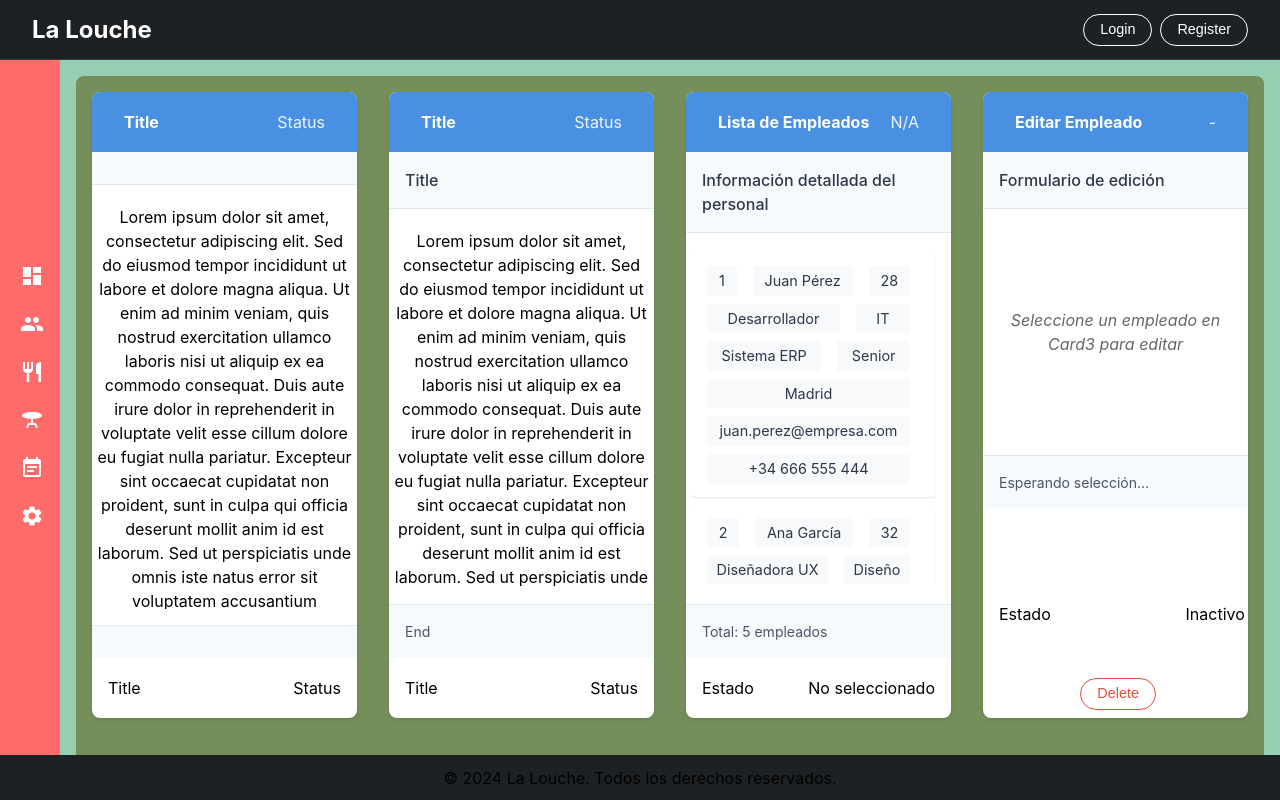
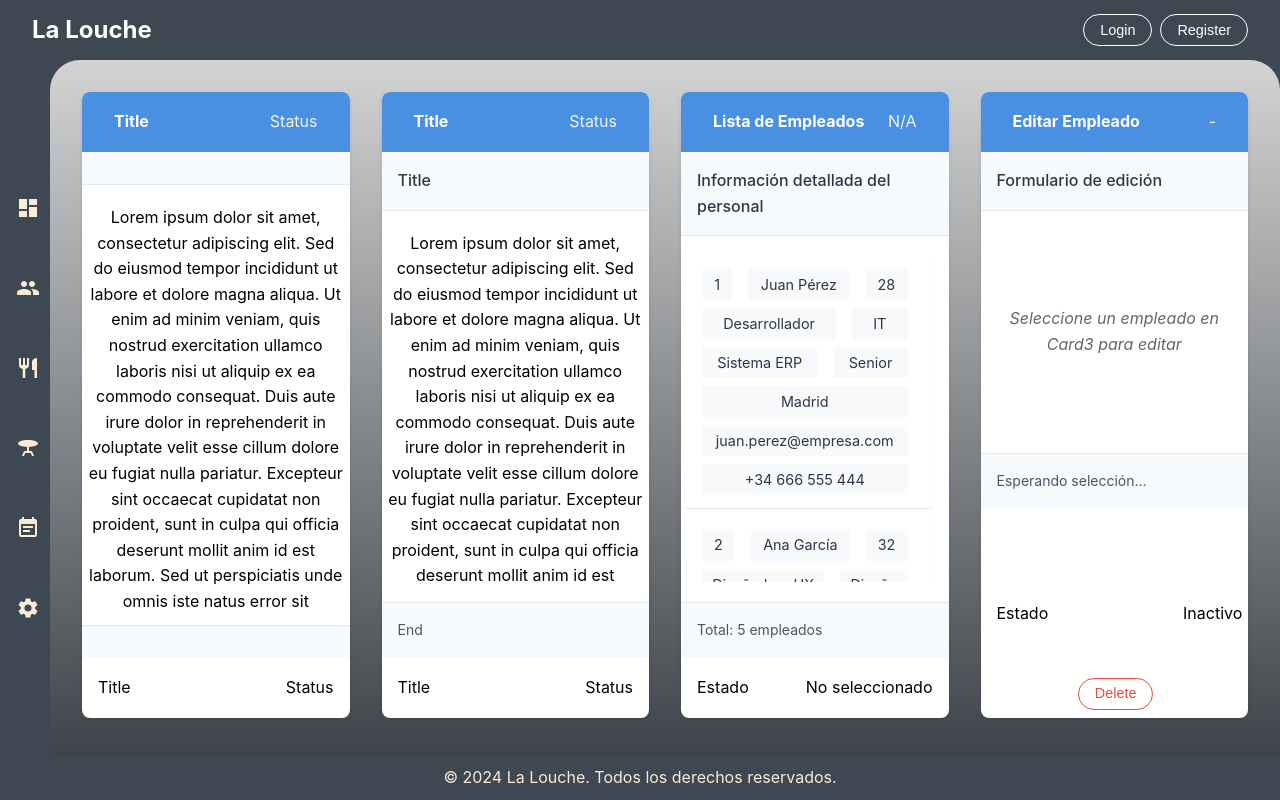
Before and after one commit to Ruben-Alvarez-Dev/daw_react_front, a React (Vite) app: page /users in a window 1280 px wide. Built offline with nearby package versions, Linux system fonts and the light colour scheme.

Commit message:
aside stage 5, transparencies & gradient

```diff
--- a/src/App.css
+++ b/src/App.css
@@ -18,6 +18,7 @@ html, body {
   width: 100vw;
   height: 100vh;
   overflow: hidden;
+  background-color: var(--bg-container);
 }
 
 /* Contenedor principal */
@@ -32,12 +33,12 @@ html, body {
 nav {
   width: 100%;
   height: 60px; /* altura fija */
-  background-color: var(--bg-navbar);
   flex-shrink: 0; /* evita que se encoja */
   display: flex;
   align-items: center;
-  padding: 0 20px;
-  color: white;
+  justify-content: space-between;
+  padding: 1rem 2rem;
+  color: #ffffff;
 }
 
 /* Contenedor de aside + main - Línea 2 */
@@ -51,11 +52,12 @@ nav {
 /* Aside */
 aside {
   width: 70px;
-  background-color: var(--bg-aside);
   flex-shrink: 0; /* mantiene su ancho */
   transition: width 0.3s ease;
   padding: 1rem;
-  color: white;
+  display: flex;
+  flex-direction: column;
+  align-items: center;
 }
 
 aside:hover {
@@ -65,14 +67,12 @@ aside:hover {
 /* Main content */
 .display {
   flex: 1; /* toma el espacio restante */
-  background-color: var(--bg-display);
   overflow-y: auto;
   padding: 1rem;
 }
 
 .display-container {
   height: 100%;
-  background-color: rgba(110, 130, 72, 0.82);
   border-radius: 8px;
   padding: 1rem;
 }
@@ -81,20 +81,21 @@ aside:hover {
 footer {
   width: 100%;
   height: 60px; /* altura fija */
-  background-color: var(--bg-footer);
   flex-shrink: 0; /* evita que se encoja */
   display: flex;
   align-items: center;
   justify-content: center;
-  color: black;
+  padding: var(--spacing-md);
+  color: var(--white);
+  background-color: transparent;
+
 }
 
-.App {
-  background-color: var(--dark-primary);
+.app {
 }
 
 .grid-container {
-  background-color: var(--dark-primary);
+
 }
 
 /* Estilos responsive */
--- a/src/index.css
+++ b/src/index.css
@@ -13,6 +13,7 @@ body {
     sans-serif;
   -webkit-font-smoothing: antialiased;
   -moz-osx-font-smoothing: grayscale;
+  line-height: 1.6;
 }
 
 code {
--- a/src/styles/Aside.css
+++ b/src/styles/Aside.css
@@ -1,9 +1,9 @@
 .aside {
-  background-color: var(--dark-primary);
-  color: #ffffff;
-  width: 60px;
+  color: antiquewhite;
+  width: 50px;
   height: 100%;
   padding: 0rem;
+  margin: 0;
   display: flex;
   flex-direction: column;
   transition: width 0.3s ease;
@@ -11,7 +11,7 @@
 }
 
 .aside:hover {
-  width: 200px;
+  width: 15rem; /* Ancho al expandir */
 }
 
 .aside-nav {
@@ -19,6 +19,8 @@
   display: flex;
   flex-direction: column;
   justify-content: center;
+  margin: 0;
+  padding: 0;
 }
 
 .aside-menu {
@@ -26,26 +28,29 @@
   padding: 0;
   margin: 0;
   width: 100%;
+  display: flex;
+  flex-direction: column;
+  justify-content: left;
+  gap: 1.5rem;
 }
 
 .aside-menu li {
-  margin-bottom: 1.5rem;
   white-space: nowrap;
 }
 
 .aside-menu a {
   display: flex;
   align-items: center;
-  padding: var(--spacing-md) var(--spacing-xs);
-  color: var(--white);
+  padding: 0.75rem 1.25rem 0.75rem var(--spacing-xs);
+  color: antiquewhite;
   text-decoration: none;
-  transition: background-color var(--transition-fast);
+  transition: var(--transition-fast);
   width: 100%;
   position: relative;
 }
 
 .aside-menu a:hover {
-  background-color: rgba(255, 255, 255, 0.1);
+  background-color: rgba(255, 255, 255, 0.2);
 }
 
 .aside-menu a svg {
@@ -53,7 +58,7 @@
   min-width: 1.5rem;
   position: relative;
   left: 0;
-  margin-right: 1.75rem;
+  margin: 1rem;
 }
 
 .aside-menu a span {
@@ -61,6 +66,7 @@
   transition: opacity 0.3s ease;
   white-space: nowrap;
   margin-left: var(--spacing-lg);
+
 }
 
 .aside:hover .aside-menu a span {
--- a/src/styles/Footer.css
+++ b/src/styles/Footer.css
@@ -3,14 +3,13 @@
   justify-content: center;
   align-items: center;
   padding: var(--spacing-md);
-  background-color: var(--dark-primary);
-  color: var(--white);
-  border-top: 1px solid var(--white-alpha-10);
+  background-color: transparent;
+  border-top: 0px solid var(--white-alpha-10);
   height: 45px;
 }
 
 .footer p {
   margin: 0;
   font-size: var(--text-sm);
-  color: var(--white-alpha-70);
+  color: antiquewhite;
 }
--- a/src/styles/Main.css
+++ b/src/styles/Main.css
@@ -3,6 +3,8 @@
   width: 100%;
   height: 100vh;
   padding: 2rem;
+  border-radius: 30px 30px 0 0;
+  background-image: linear-gradient(to bottom, lightgray, rgba(0, 0, 0, 0.35));
 }
 
 .display-container {
@@ -11,6 +13,7 @@
   height: calc(100vh - 8rem);
   gap: 2rem;
   overflow: hidden;
+  background-color: transparent;
 }
 
 .display-container > div {
--- a/src/styles/Navbar.css
+++ b/src/styles/Navbar.css
@@ -3,9 +3,7 @@
   justify-content: space-between;
   align-items: center;
   padding: 1rem 2rem;
-  background-color: var(--dark-primary);
   color: #ffffff;
-  border-bottom: 1px solid rgba(255, 255, 255, 0.1);
 }
 
 .navbar-brand {
@@ -50,23 +48,19 @@
 }
 
 .user-tag {
-  background-color: rgba(255, 255, 255, 0.1);
   padding: 0.25rem 0.75rem;
   border-radius: 1rem;
   font-size: 0.875rem;
 }
 
 .user-tag-success {
-  background-color: rgba(46, 204, 113, 0.2);
   color: #2ecc71;
 }
 
 .user-tag-warning {
-  background-color: rgba(241, 196, 15, 0.2);
   color: #f1c40f;
 }
 
 .user-tag-danger {
-  background-color: rgba(231, 76, 60, 0.2);
   color: #e74c3c;
 }
--- a/src/styles/themes.css
+++ b/src/styles/themes.css
@@ -1,10 +1,10 @@
 :root {
-  /* Dark Theme Colors */
-  --dark-primary: #1E2124;    /* Color base para fondos */
-  --dark-secondary: #282B30;  /* Elementos secundarios o hover states */
-  --dark-tertiary: #36393F;   /* Cards o elementos contenedores */
-  --dark-quaternary: #424549; /* Elementos interactivos o bordes */
-  --dark-quinary: #7A7F85;    /* Textos secundarios o iconos */
+  /* Paleta de colores oscuros suaves */
+  --dark-primary: #2E2F33;    /* Color base para fondos */
+  --dark-secondary: #3A3B40;  /* Elementos secundarios o hover states */
+  --dark-tertiary: #484A4F;   /* Cards o elementos contenedores */
+  --dark-quaternary: #56585D; /* Elementos interactivos o bordes */
+  --light-gray: #A0A3A8;      /* Textos secundarios o iconos */
 
   /* Common Colors */
   --white: #ffffff;
```
